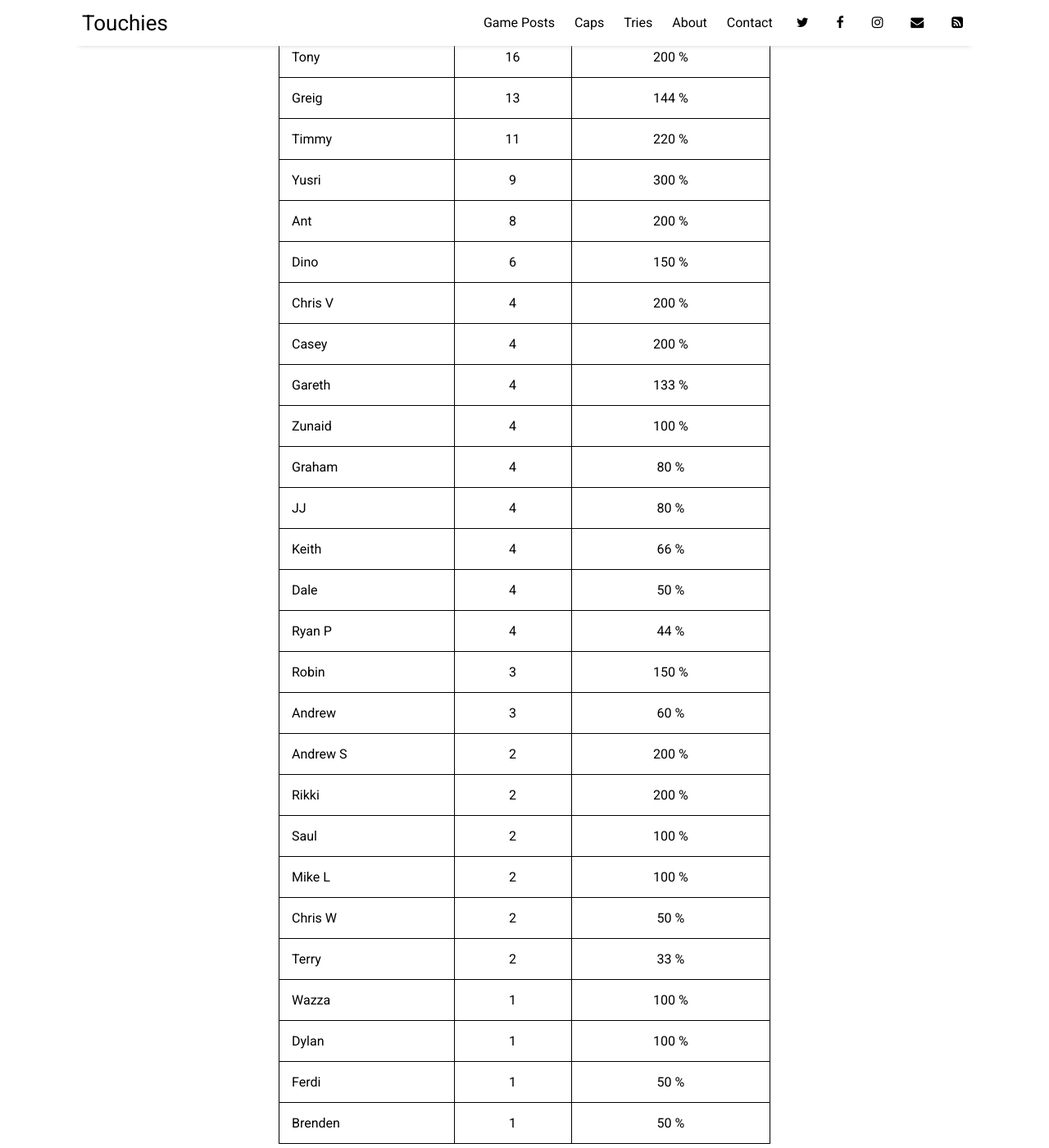
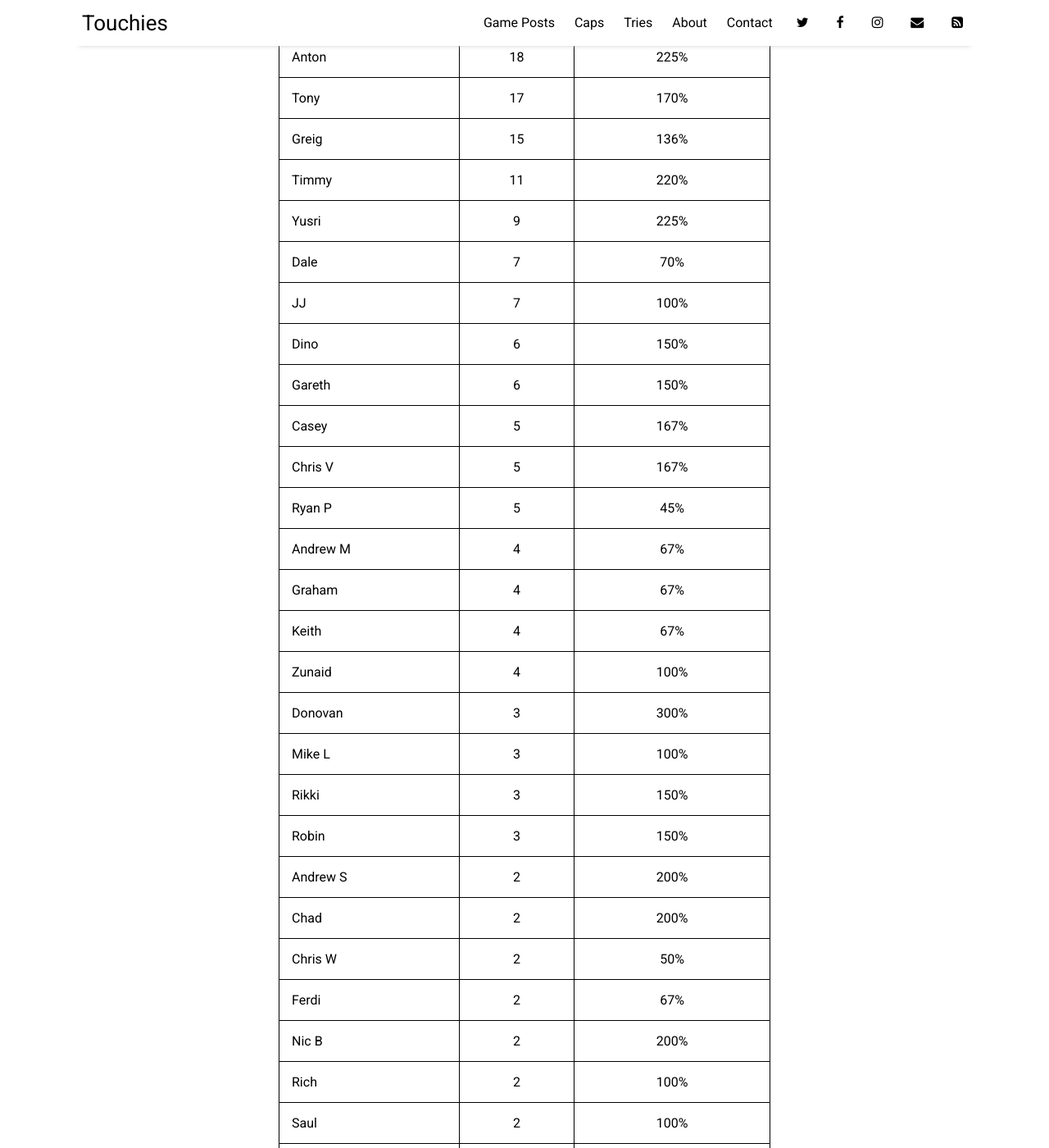
Before and after one commit to sundayrugby/sundayrugby.github.io, a Jekyll site: the page built from pages/tries.md, in a window 1280 px wide and 1400 px high, scrolled down 290 px. Shown: the whole window at 82% size. Built offline with Jekyll 4.4.1, drawn with Linux system fonts in a browser that asks for light colours; nearby versions of some CDN libraries; some of the changed text lies outside the part shown.

Commit message:
Update tries.md

```diff
--- a/pages/tries.md
+++ b/pages/tries.md
@@ -4,37 +4,41 @@ title: Tries
 permalink: /tries
 ---
 
-**updated with game 2022-06-12*
+**updated with game 2022-07-10*
 
 
 Legend               | Tries               | Percentage
 --------------------- | :------------------: | :------------------:
-Gerry                 |  30                  |  375 %
-Anton                 |  18                  |  225 %
-Tony                  |  16                  |  200 %
-Greig                 |  13                  |  144 %
-Timmy                 |  11                  |  220 %
-Yusri                 |  9                   |  300 %
-Ant                   |  8                   |  200 %
-Dino                  |  6                   |  150 %
-Chris V               |  4                   |  200 %
-Casey                 |  4                   |  200 %
-Gareth                |  4                   |  133 %
-Zunaid                |  4                   |  100 %
-Graham                |  4                   |  80 %
-JJ                    |  4                   |  80 %
-Keith                 |  4                   |  66 %
-Dale                  |  4                   |  50 %
-Ryan P                |  4                   |  44 %
-Robin                 |  3                   |  150 %
-Andrew                |  3                   |  60 %
-Andrew S              |  2                   |  200 %
-Rikki                 |  2                   |  200 %
-Saul                  |  2                   |  100 %
-Mike L                |  2                   |  100 %
-Chris W               |  2                   |  50 %
-Terry                 |  2                   |  33 %
-Wazza                 |  1                   |  100 %
-Dylan                 |  1                   |  100 %
-Ferdi                 |  1                   |  50 %
-Brenden               |  1                   |  50 %
+Gerry|30|300%
+Ant|18|300%
+Anton|18|225%
+Tony|17|170%
+Greig|15|136%
+Timmy|11|220%
+Yusri|9|225%
+Dale|7|70%
+JJ|7|100%
+Dino|6|150%
+Gareth|6|150%
+Casey|5|167%
+Chris V|5|167%
+Ryan P|5|45%
+Andrew M|4|67%
+Graham|4|67%
+Keith|4|67%
+Zunaid|4|100%
+Donovan|3|300%
+Mike L|3|100%
+Rikki|3|150%
+Robin|3|150%
+Andrew S|2|200%
+Chad|2|200%
+Chris W|2|50%
+Ferdi|2|67%
+Nic B|2|200%
+Rich|2|100%
+Saul|2|100%
+Terry|2|33%
+Brenden|1|50%
+Dylan|1|100%
+Wazza|1|100%
```
